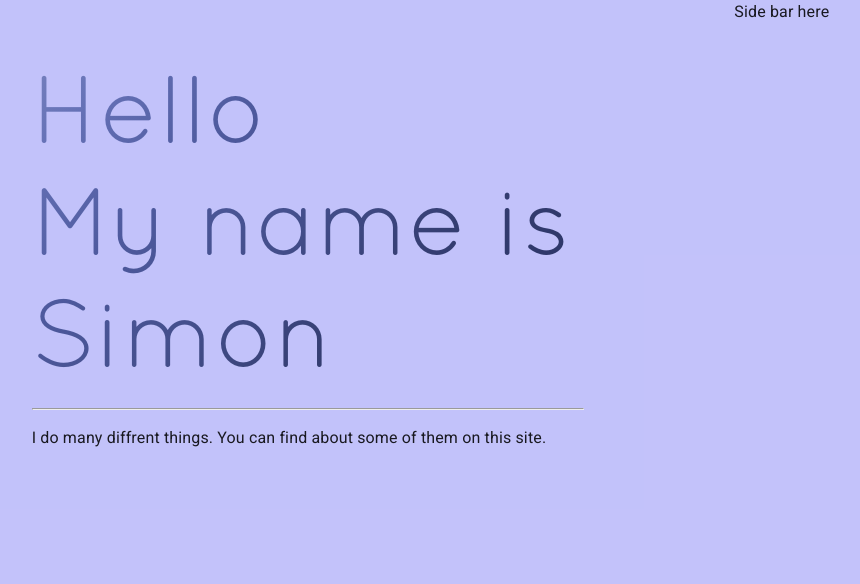
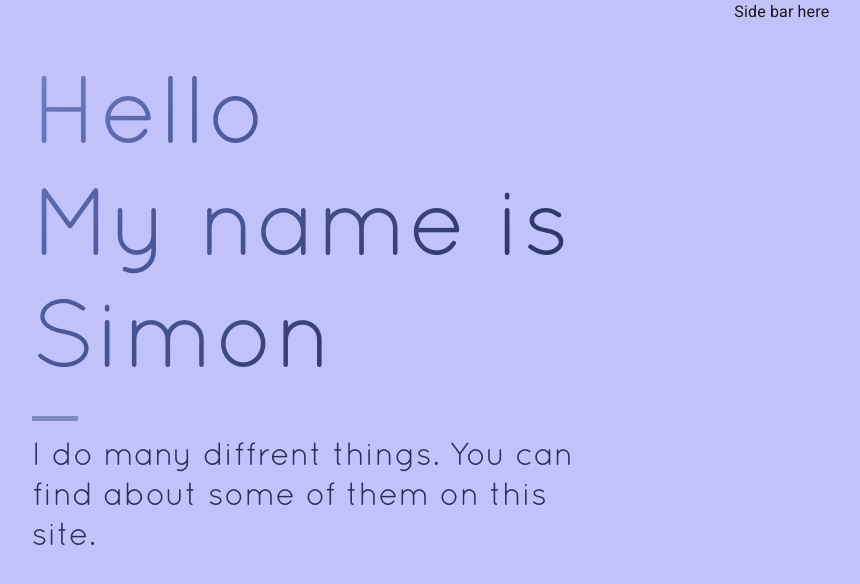
Before and after one commit to ssemakov/simonsemakov.com, a React (Create React App) app: page / in a window 1280 px wide. Shown: the top 584 px of the page, without its empty margins (119-979 px from the left). Built offline with nearby package versions, Linux system fonts and the light colour scheme.

Commit message:
Update the rest of the main banner

```diff
--- a/src/App.js
+++ b/src/App.js
@@ -1,4 +1,4 @@
-import { Grid } from "@mui/material";
+import { Divider, Grid, Typography } from "@mui/material";
 import CssBaseline from "@mui/material/CssBaseline";
 import { ThemeProvider } from "@mui/material/styles";
 import { Box, Container } from "@mui/system";
@@ -13,23 +13,39 @@ const App = () => (
       <Box
         sx={{
           backgroundColor: "#2625ec47",
-          // backgroundImage: "linear-gradient(135deg, #0f2f79, #3f51b529)",
           height: "100vh",
         }}
       >
         <Grid container>
           <Grid item sm={8}>
             <Container component="main" sx={{ mt: 8, mb: 2 }} maxWidth="sm">
-              <GradientTypography variant="h1">
-                Hello
-                <br />
-                My name is Simon
-              </GradientTypography>
-              <hr />
-              <p>
-                I do many diffrent things. You can find about some of them on
-                this site.
-              </p>
+              <Grid container direction="column" spacing={2}>
+                <Grid item>
+                  <GradientTypography variant="h1">
+                    Hello
+                    <br />
+                    My name is Simon
+                  </GradientTypography>
+                </Grid>
+                <Grid item>
+                  <Grid container>
+                    <Grid item sm={1}>
+                      <Divider
+                        sx={{
+                          borderBottomWidth: "thick",
+                          borderColor: "#818bc2",
+                        }}
+                      />
+                    </Grid>
+                  </Grid>
+                </Grid>
+                <Grid item>
+                  <Typography variant="h4" sx={{ color: "#272f5f" }}>
+                    I do many diffrent things. You can find about some of them
+                    on this site.
+                  </Typography>
+                </Grid>
+              </Grid>
             </Container>
           </Grid>
           <Grid item sm={4}>
```
